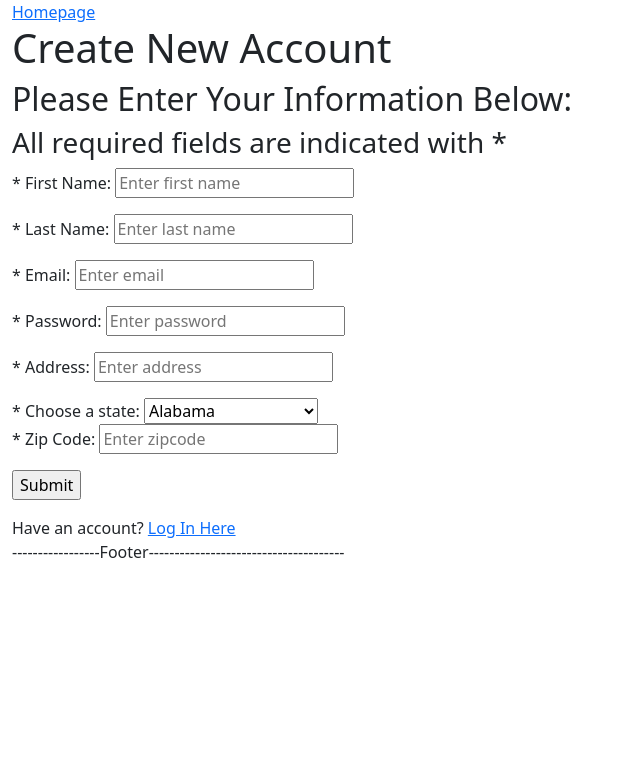
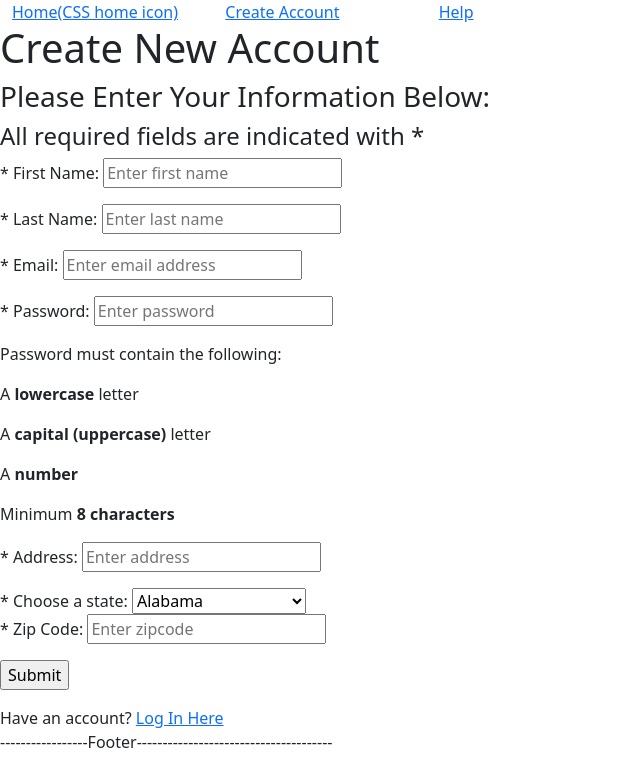
Before and after one commit to allisonw11/Binocular_Project, a Flask app: page /new_account in a window 1280 px wide. Shown: the top 770 px of the page, without its empty margins (0-640 px from the left). Run offline with Flask 3, Linux system fonts and the light colour scheme.

Commit message:
Added regex for zipcode, password and email when create account

```diff
--- a/model.py
+++ b/model.py
@@ -18,7 +18,7 @@
     password = db.Column(db.String, nullable=False)
     address = db.Column(db.String, nullable=False)
     state = db.Column(db.String, nullable=False)
-    zipcode = db.Column(db.Integer, nullable=False)
+    zipcode = db.Column(db.String, nullable=False)
 
 
     reviews = db.relationship("Review", back_populates="user")
@@ -58,7 +58,6 @@
     review_description = db.Column(db.Text, nullable=False)
     review_recommend = db.Column(db.Boolean, nullable=False)
     review_date = db.Column(db.DateTime, nullable=False)
-    # edit_review_date = db.Column(db.DateTime, nullable=True)
 
     user_id = db.Column(db.Integer, db.ForeignKey("users.user_id"), nullable=False)
     event_id = db.Column(db.String, db.ForeignKey("events.event_id"), nullable=False)
--- a/seed_database.py
+++ b/seed_database.py
@@ -48,8 +48,8 @@
     email = f"user{n}@test.com"
     password = "test"
     address = f"123{n} Main Street"
-    state = "HI"
-    zipcode = "96701"
+    state = "MA"
+    zipcode = "02116"
 
     # Create a user and add to User db
     user = crud.create_user(fname, lname, email, password, address, state, zipcode)
--- a/server.py
+++ b/server.py
@@ -1,5 +1,5 @@
 """Server for event look-up app"""
-from flask import Flask, render_template, request, flash, session, redirect, jsonify
+from flask import Flask, render_template, request, flash, session, redirect
 from model import connect_to_db, db
 from pprint import pformat
 from jinja2 import StrictUndefined
@@ -7,18 +7,36 @@
 import crud
 import os
 from datetime import datetime
-import json
+import random
 
 app = Flask(__name__)
 app.secret_key = "dev"
 app.jinja_env.undefined = StrictUndefined
 TICKETMASTER_KEY = os.environ["TICKETMASTER_KEY"]
-API_KEY = os.environ["GMAP_KEY"]
 
 @app.route("/")
 def homepage():
     """View Homepage."""
 
+    user = crud.get_user_by_id(session.get("user"))
+
+    if user:
+        url = "https://app.ticketmaster.com/discovery/v2/events.json?countryCode=US"
+        payload = {
+            "apikey": TICKETMASTER_KEY,
+            "postalCode": user.zipcode,
+            "size": "50"
+            }
+        res = requests.get(url, params=payload)
+        data = res.json()
+
+        if "_embedded" in data:
+            events = data["_embedded"]["events"]
+            random_events = random.sample(events,k=5)
+
+            return render_template("homepage.html",
+                                    data=data,
+                                    results=random_events)
     return render_template("homepage.html")
 
 
@@ -26,23 +44,25 @@
 @app.route("/", methods=["POST"])
 def log_in():
     """Log-in a user."""
-    # Handle POST form submission of the login at homepage
+
     email = request.form.get("email")
     password = request.form.get("password")
+
     user = crud.login_user(email, password)
-    print(user)
+
     if user:
         session["user"] = user
-        flash("You are successfully logged in.")
+        flash("You are signed in.", category="success")
     else:
-        flash("Error! Please create a new account.")
+        flash("Incorrect email/password. Try again.", category="error")
     return redirect("/")
 
 
 
-@app.route("/logout", methods=["POST"])
+@app.route("/logout")
 def log_out():
     """Log-out a user."""
+
     session.clear()
     return redirect("/")
 
@@ -52,13 +72,17 @@
 def create_account():
     """View create account page."""
 
-    return render_template("new_account.html")
-
+    if "user" not in session:
+        return render_template("new_account.html")
+    else:
+        flash("You are already login!", category="success")
+        return redirect("/")
 
 
 @app.route("/new_account", methods=["POST"])
 def creat_new_user():
     """Create a new user."""
+
     fname = request.form.get("fname")
     lname = request.form.get("lname")
     email = request.form.get("email")
@@ -67,33 +91,26 @@
     state = request.form.get("states")
     zipcode = request.form.get("zipcode")
 
-    # Add conditionals here when want flashing msg display at top of new_account.html page
-    if len(email)<6:
-        # Make sure each email is unique with NO DUPLICATION!!!
-        flash("Email is not a valid address.")
-
-    elif len(fname)<2:
-        pass
+    # should we keep this or use regex from html?
+    if len(fname)<2:
+        flash("First name must be greater than 2 characters.", category="error")
+    elif len(lname)<=2:
+        flash("Last name must be greater than 1 character.", category="error")
+    elif "@" not in email and len(email)<5:
+        flash("Not a valid email address.", category="error")
+    elif len(password)<8:
+        flash("Password must be at least 8 characters.", category="error")
+    elif len(address)<5:
+        flash("This is not a valid address.", category="error")
+    elif len(zipcode)<5:
+        flash("Zipcode must have 5 digits.", category="error")
     else:
-        # add user.crud...
-        # add db.session.add(user here!)
-        # add db.session.commit()
-        # flash msg "create new account"
-        pass
-
-    user = crud.create_user(fname,lname,email,password,address,state,zipcode)
-
-    db.session.add(user)
-    db.session.commit()
-
-    if user:
-        flash("You have created a new account.")
-        return redirect("/user_profile", user=user)
-    else:
-        flash("Something is missing. Try again!")
-        # flash msg should based on the missing info/conditionals from above
-        return render_template("new_account.html")
-
+        user = crud.create_user(fname,lname,email,password,address,state,zipcode)
+        db.session.add(user)
+        db.session.commit()
+        flash("You have created a new account.", category="success")
+        return redirect("/")
+    return render_template("new_account.html")
 
 
 @app.route("/user_profile")
@@ -103,7 +120,6 @@
     user = crud.get_user_by_id(session["user"])
 
     if "user" in session:
-        flash("Loggin Successfully")
         return render_template("user_profile.html", user=user)
     else:
         return redirect("/")
@@ -123,33 +139,27 @@
     # Url limited to USA only
     url = "https://app.ticketmaster.com/discovery/v2/events.json?countryCode=US"
     payload = {
-        "apikey": TICKETMASTER_KEY,
-        "keyword": keyword,
-        "postalCode": postalCode,
-        "radius": radius,
-        "unit": "miles",
-        "sort": sort,
-        "page": page
-        }
+            "apikey": TICKETMASTER_KEY,
+            "keyword": keyword,
+            "postalCode": postalCode,
+            "radius": radius,
+            "unit": "miles",
+            "sort": sort,
+            "page": page
+            }
     # add if statement here using radius must add in zipcode too, flash msg to redirect
-
 
     res = requests.get(url, params=payload)
     data = res.json()
-    # out_file = open("events.json", "w")
-    # import json
-    # json.dump(data, out_file)
-    # out_file.close()
 
     if "_embedded" in data:
         events = data["_embedded"]["events"]
         return render_template("search_results.html",
-                           pformat=pformat,
-                           data=data,
-                           results=events
-                           )
+                            data=data,
+                            results=events
+                            )
     else:
-        flash("need msg")
+        flash("No event match your search setting. Please try again.", category="error")
         return redirect("/")
 
 
@@ -222,7 +232,7 @@
                                 )
     db.session.add(review)
     db.session.commit()
-    flash("Successfully added a review.")
+    flash("You have added a review.", category="success")
 
     return redirect(f"/event/{event_id}")
 
@@ -237,7 +247,6 @@
     review_title = request.json.get("title", "")
     review_description = request.json.get("review", "")
     review_recommend = request.json.get("recommendation", "")
-    # edit_review_date = current_date.strftime("%m/%d/%Y") TODO LATER!
 
     updated_review = crud.updated_review(session["user"],
                                          event_id,
@@ -248,7 +257,7 @@
                                         )
     db.session.add(updated_review)
     db.session.commit()
-
+    flash("You have updated your review.", category="success")
     return "Review has been updated."
 
 
@@ -264,18 +273,11 @@
 
 
 
-@app.route("/delete_review")
-def delete_review():
-    """Delete a review submitted by user previously."""
-    # Need more work, button is clickable but is not removing the review
-    review = crud.get_review_by_reviewid(review.review_id)
-    if review:
-        db.session.delete(review)
-        db.session.commit()
-    return render_template("user_reviews.html", review=review)
+@app.route("/help")
+def help():
+    """Help page to navigate the site."""
 
-
-
+    return render_template("help.html")
 
 if __name__ == "__main__":
     connect_to_db(app)
--- a/static/CSS/styles.css
+++ b/static/CSS/styles.css
@@ -0,0 +1,76 @@
+#topBtn {
+    display: none;
+    position: fixed;
+    bottom: 20px;
+    right: 30px;
+    z-index: 99;
+    border: none;
+    outline: none;
+    background-color: red;
+    color: white;
+    cursor: pointer;
+    padding: 15px;
+    border-radius: 10px;
+    font-size: 18px;
+  }
+/* For password regex display */
+  /* Style all input fields */
+input {
+  width: 100%;
+  padding: 12px;
+  border: 1px solid #ccc;
+  border-radius: 4px;
+  box-sizing: border-box;
+  margin-top: 6px;
+  margin-bottom: 16px;
+}
+
+/* Style the submit button */
+input[type=submit] {
+  background-color: #04AA6D;
+  color: white;
+}
+
+/* Style the container for inputs */
+.container {
+  background-color: #f1f1f1;
+  padding: 20px;
+}
+
+/* The message box is shown when the user clicks on the password field */
+#message {
+  display:none;
+  background: #f1f1f1;
+  color: #000;
+  position: relative;
+  padding: 20px;
+  margin-top: 10px;
+}
+
+#message p {
+  padding: 10px 35px;
+  font-size: 18px;
+}
+
+/* Add a green text color and a checkmark when the requirements are right */
+.valid {
+  color: green;
+}
+
+.valid:before {
+  position: relative;
+  left: -35px;
+  content: "&#10004;";
+}
+
+/* Add a red text color and an "x" icon when the requirements are wrong */
+.invalid {
+  color: red;
+}
+
+.invalid:before {
+  position: relative;
+  left: -35px;
+  content: "&#10006;";
+}
+/* end of psw regex display */
--- /dev/null
+++ b/static/JS/create_acc.js
@@ -0,0 +1,52 @@
+'use strict';
+let myInput = document.querySelector("#password");
+let letter = document.querySelector("#psw-letter");
+let capital = document.querySelector("#psw-capital");
+let number = document.querySelector("#psw-number");
+let length = document.querySelector("#psw-length");
+
+myInput.onblur = function() {
+  document.querySelector("#psw-message").style.display = "none";
+};
+
+myInput.onfocus = function() {
+  document.querySelector("#psw-message").style.display = "block";
+};
+
+myInput.onkeyup = function() {
+
+  let lowerCaseLetters = /[a-z]/g;
+  if(myInput.value.match(lowerCaseLetters)) {
+    letter.classList.remove("invalid");
+    letter.classList.add("valid");
+  } else {
+    letter.classList.remove("valid");
+    letter.classList.add("invalid");
+};
+
+  let upperCaseLetters = /[A-Z]/g;
+  if(myInput.value.match(upperCaseLetters)) {
+    capital.classList.remove("invalid");
+    capital.classList.add("valid");
+  } else {
+    capital.classList.remove("valid");
+    capital.classList.add("invalid");
+  };
+
+  let numbers = /[0-9]/g;
+  if(myInput.value.match(numbers)) {
+    number.classList.remove("invalid");
+    number.classList.add("valid");
+  } else {
+    number.classList.remove("valid");
+    number.classList.add("invalid");
+  };
+
+  if(myInput.value.length >= 8) {
+    length.classList.remove("invalid");
+    length.classList.add("valid");
+  } else {
+    length.classList.remove("valid");
+    length.classList.add("invalid");
+  }
+};
--- a/templates/base.html
+++ b/templates/base.html
@@ -14,14 +14,19 @@
 
 
   <body>
-  <div class="container-fluid">
+  <div class="container-fluid" id="top-page">
     <!--Row/nav bar on top of all pages-->
     <div class="row">
+
       <div class="col-2">
-        <a href="/">Homepage</a>
+        <a href="/">Home(CSS home icon)</a>
       </div>
 
-      {% if "user" in session %}
+      {% if "user" not in session %}
+        <div class="col-2">
+          <a href="/new_account">Create Account</a>
+        </div>
+      {% else %}
         <div class="col-2">
           <a href="/user_profile">My Profile</a>
         </div>
@@ -30,9 +35,33 @@
           <a href="/view_user_reviews">My Reviews</a>
         </div>
 
+        <div class="col-2">
+          <a href="/logout">Logout</a>
+        </div>
       {% endif %}
 
+      <div class="col-2">
+        <a href="/help">Help</a>
+      </div>
+    </div>
 
+      {% with messages = get_flashed_messages(with_categories=true) %}
+        {% if messages %}
+          {% for category, message in messages %}
+            {% if category =="error" %}
+              <div class="alert alert-danger alter-dismissable fade show" role="alert" >
+              {{ message }}
+              </div>
+            {% else %}
+              <div class="alert alert-success alter-dismissable fade show" role="alert" >
+              {{ message }}
+              </div>
+            {% endif %}
+          {% endfor %}
+        {% endif %}
+      {% endwith %}
+
+  </div>
   {% block content %}BODY CONTENT of base.html{% endblock %}
 
   <div>-----------------Footer--------------------------------------</div>
@@ -41,7 +70,7 @@
 
 
 
-
+    <script src="/static/css/styles.css"></script>
     <!--Bootstrap JavaScript Bundle with Popper-->
     <script src="https://cdn.jsdelivr.net/npm/bootstrap@5.3.0-alpha1/dist/js/bootstrap.bundle.min.js" integrity="sha384-w76AqPfDkMBDXo30jS1Sgez6pr3x5MlQ1ZAGC+nuZB+EYdgRZgiwxhTBTkF7CXvN" crossorigin="anonymous"></script>
   </body>
--- a/templates/new_account.html
+++ b/templates/new_account.html
@@ -3,23 +3,35 @@
 
 {% block content %}
 <h1> Create New Account </h1>
-    <h2> Please Enter Your Information Below:</h2>
-    <h3> All required fields are indicated with *</h3>
+    <h3> Please Enter Your Information Below:</h3>
+    <h4> All required fields are indicated with *</h4>
 <form action="/new_account" method="POST">
     <p>
-        * First Name: <input type="text" name="fname" placeholder="Enter first name">
+        * First Name: <input type="text" name="fname" placeholder="Enter first name" required>
     </p>
+
     <p>
-        * Last Name: <input type="text" name="lname" placeholder="Enter last name">
+        * Last Name: <input type="text" name="lname" placeholder="Enter last name" required>
     </p>
+
     <p>
-        * Email: <input type="text" name="email" placeholder="Enter email">
+        * Email: <input type="text" name="email" placeholder="Enter email address" required pattern="\w+@\w+\.\w+">
     </p>
+
     <p>
-        * Password: <input type="password" name="password" placeholder="Enter password">
+        * Password: <input type="password" id="password" name="password" placeholder="Enter password" pattern="(?=.*\d)(?=.*[a-z])(?=.*[A-Z]).{8,}" title="Must contain at least one number and one uppercase and lowercase letter, and at least 8 or more characters"
+        required>
+        <div id="psw-message">
+            <p>Password must contain the following:</p>
+                <p id="psw-letter" class="invalid">A <b>lowercase</b> letter</p>
+                <p id="psw-capital" class="invalid">A <b>capital (uppercase)</b> letter</p>
+                <p id="psw-number" class="invalid">A <b>number</b></p>
+                <p id="psw-length" class="invalid">Minimum <b>8 characters</b></p>
+        </div>
     </p>
+
     <p>
-        * Address: <input type="address" name="address" placeholder="Enter address">
+        * Address: <input type="address" name="address" placeholder="Enter address" required>
     </p>
     <label for="states">* Choose a state:</label>
         <select name="states" id="states">
@@ -75,13 +87,17 @@
             <option value="WI">Wisconsin</option>
             <option value="WY">Wyoming</option>
         </select>
+
     <p>
-        * Zip Code: <input type="zipcode" name="zipcode" placeholder="Enter zipcode">
+        * Zip Code: <input type="zipcode" name="zipcode" placeholder="Enter zipcode" pattern="\d{5}" required>
     </p>
+
     <p>
       <input type="submit">
     </p>
     Have an account? <a href="/">Log In Here</a>
   </form>
 
+
+  <script src="/static/js/create_acc.js"></script>
 {% endblock %}
--- a/templates/search_results.html
+++ b/templates/search_results.html
@@ -21,12 +21,12 @@
     Events matched your search.
     </p>
 
-<!--type="1" will count event # starting from 1-->
+
     <ol type="1" class="events-list">
         {% for event in results %}
           <li>
             {{ event["dates"]["start"]["localDate"]}}
-            <a href="/event/{{ event["id"] }}" target="_blank">
+            <a href="/event/{{ event["id"] }}">
               {{ event["name"] }}
             </a>
           </li>
@@ -43,7 +43,6 @@
       {% endif %}
     {% endif %}
 
-  <!-- Implement AJAX-->
   <script src="/static/js/change_page.js"></script>
 
 
```
Also changed, not shown: crud.py (+6 -5 lines), static/JS/delete_review.js (deleted, +0 -7 lines), static/JS/edit_review.js (+16 -7 lines), static/JS/gMap.js (+9 -5 lines), static/JS/scroll_top.js (added, +18 -0 lines), templates/event_details.html (+64 -34 lines), templates/help.html (added, +11 -0 lines), templates/homepage.html (+18 -18 lines), templates/user_reviews.html (+2 -5 lines).
